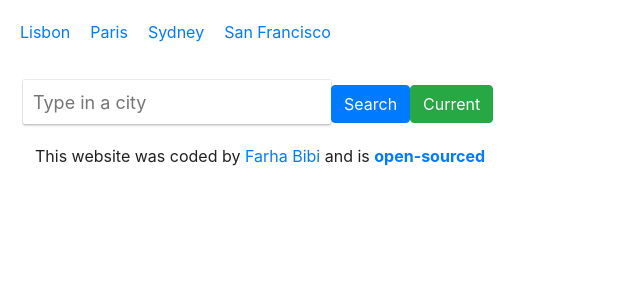
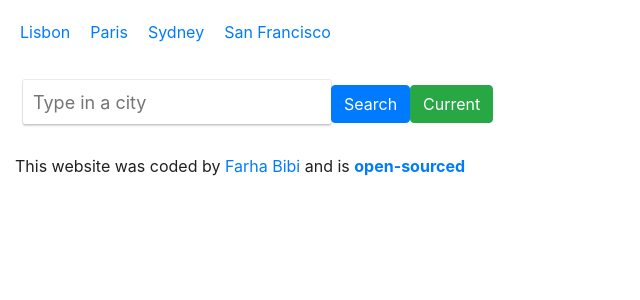
Before and after one commit to fbibi4/react-weather-app, a React (Create React App) app: page / in a window 1280 px wide. Shown: the top 300 px of the page, without its empty margins (0-640 px from the left). Built offline with nearby package versions, Linux system fonts and the light colour scheme.

Commit message:
updated footer css

```diff
--- a/src/App.css
+++ b/src/App.css
@@ -7,7 +7,7 @@
 footer {
   font-size: 16px;
   color: #212121;
-  margin: 20px;
+  margin-top: 30px;
   font-family: -apple-system, BlinkMacSystemFont, "Segoe UI", "Roboto", "Oxygen",
     "Ubuntu", "Cantarell", "Fira Sans", "Droid Sans", "Helvetica Neue",
     sans-serif;
```
